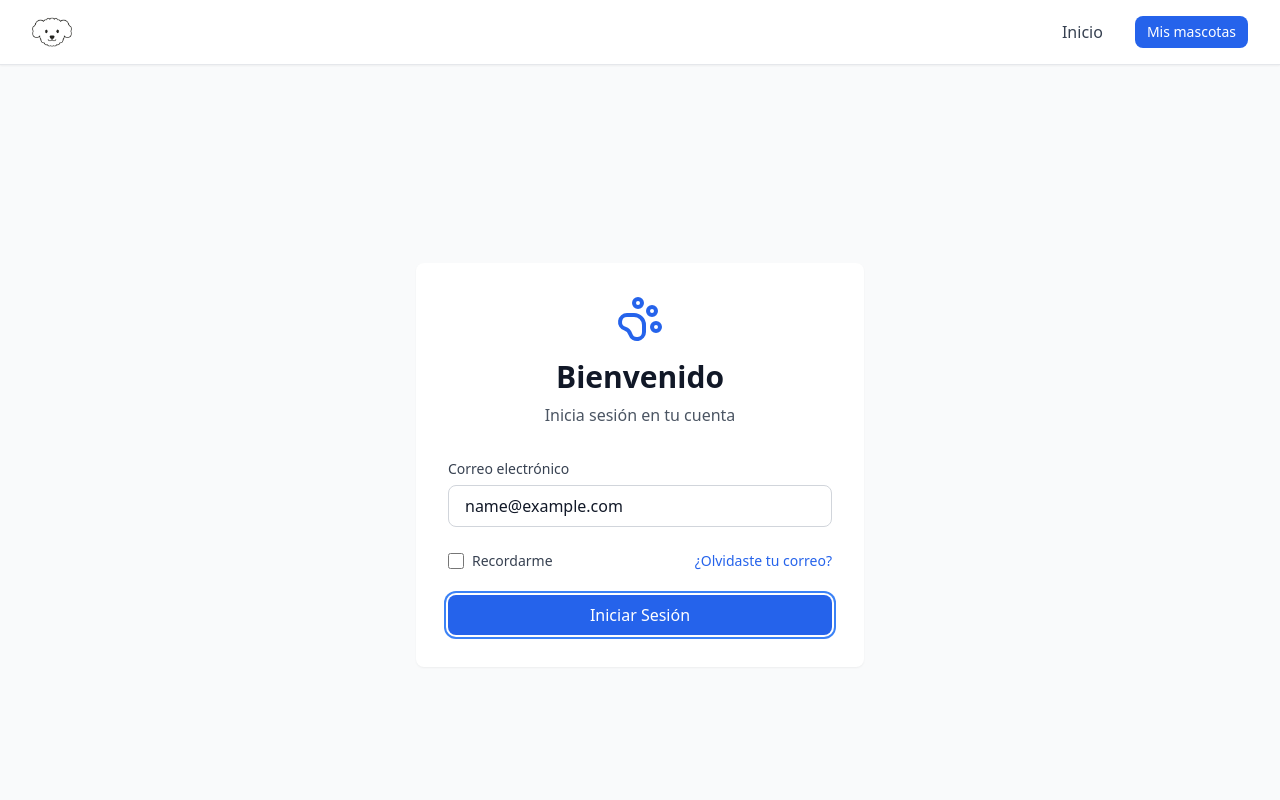
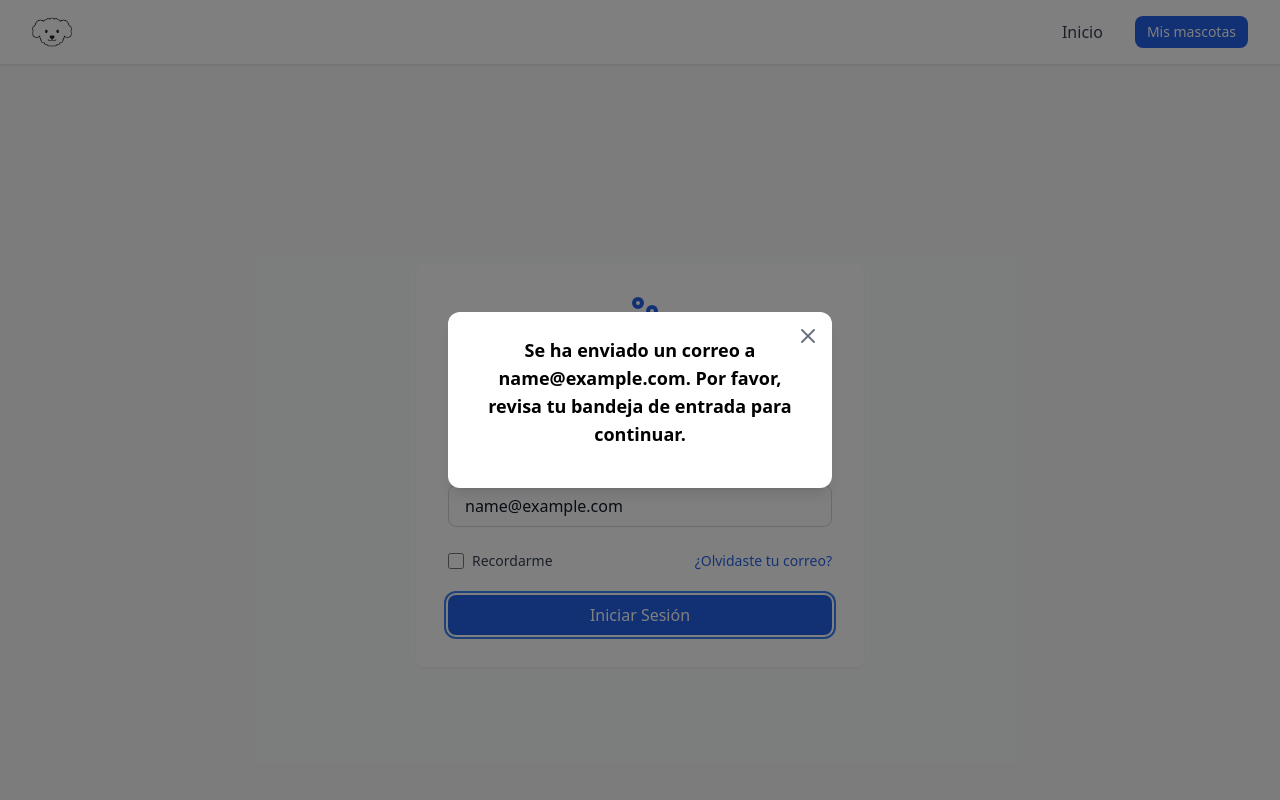
Before and after one commit to Million1701/Lulutracker, a React (Vite) app: page /login in a window 1280 px wide. Both pictures are taken after typing "name@example.com" into the empty fields and a click on the button "Iniciar Sesión". Shown: the top 800 px of the page. Built offline with nearby package versions, Linux system fonts and the light colour scheme; no server answers.

Commit message:
Agregue modal y carga en el login y agregue tambien carga en petform

```diff
--- a/src/components/PetForm.tsx
+++ b/src/components/PetForm.tsx
@@ -18,6 +18,7 @@ import { petService } from '../services/petService';
 import { PET_SIZES, PET_SPECIES } from '../utils/constants';
 import { supabase } from '../lib/supabase';
 import { Link, useNavigate, useParams } from 'react-router-dom';
+import { LoadingScreen } from './LoadingScreen';
 
 interface PetFormProps {
   mode?: 'create' | 'edit';
@@ -258,6 +259,7 @@ const PetForm: React.FC<PetFormProps> = ({
   ];
 
   return (
+    <>
       <div className="max-w-2xl mx-auto w-full h-full sm:h-fit sm:max-h-[800px] overflow-auto">
         <Card className="p-4 sm:p-8 rounded-none sm:rounded-lg pb-24 sm:pb-8">
           <h2 className="text-3xl font-bold text-gray-900 mb-2">
@@ -360,6 +362,7 @@ const PetForm: React.FC<PetFormProps> = ({
                     type="date"
                     value={formData.birth_date}
                     onChange={handleInputChange}
+                    className="w-full"
                   />
                 </div>
 
@@ -572,9 +575,9 @@ const PetForm: React.FC<PetFormProps> = ({
               <div className="space-y-6">
                 <div className="bg-blue-50 border-l-4 border-blue-400 p-4 mb-6">
                   <p className="text-sm text-blue-800">
-                  <strong>Información del dueño (opcional):</strong> Agrega tus
-                  redes sociales para que puedan identificarte como el dueño de
-                  la mascota.
+                    <strong>Información del dueño (opcional):</strong> Agrega
+                    tus redes sociales para que puedan identificarte como el
+                    dueño de la mascota.
                   </p>
                 </div>
 
@@ -683,6 +686,9 @@ const PetForm: React.FC<PetFormProps> = ({
           </form>
         </Card>
       </div>
+
+      {loading === true ? <LoadingScreen /> : <></>}
+    </>
   );
 };
 
--- a/src/pages/Login.tsx
+++ b/src/pages/Login.tsx
@@ -1,24 +1,34 @@
 import { Link } from 'react-router-dom';
-import { PawPrint } from 'lucide-react';
+import { PawPrint, X } from 'lucide-react';
 import Card from '../components/ui/Card';
 import Input from '../components/ui/Input';
 import Button from '../components/ui/Button';
 import { useState } from 'react';
 import { supabase } from '../lib/supabase';
+import { LoadingScreen } from '../components/LoadingScreen';
 
 const Login = () => {
   const [email, setEmail] = useState<string>('');
+  const [loading, setLoading] = useState<boolean>(false);
+  const [isModal, setIsModal] = useState<boolean>(false);
 
   const handleSendCode = async (e: React.FormEvent) => {
     e.preventDefault();
-    const { data, error } = await supabase.auth.signInWithOtp({ email });
+
+    try {
+      setLoading(true);
+      const { error } = await supabase.auth.signInWithOtp({ email });
       if (error) return alert('Error al enviar el código: ' + error.message);
-
-    console.log(data);
-    console.log('se envio un codigo al correo');
+    } catch (err) {
+      console.error('Error sending code:', err);
+    } finally {
+      setLoading(false);
+      setIsModal(true);
+    }
   };
 
   return (
+    <>
       <div className="flex min-h-[calc(100vh-4rem)] items-center justify-center px-4 py-12">
         <Card className="w-full max-w-md p-8">
           <div className="mb-8 text-center">
@@ -56,6 +66,29 @@ const Login = () => {
           </form>
         </Card>
       </div>
+
+      {loading === true ? <LoadingScreen /> : <></>}
+
+      {isModal && (
+        <div className="fixed inset-0 z-50 bg-black/50 flex items-center justify-center">
+          <div className="bg-white rounded-xl p-6 w-[90%] max-w-sm shadow-lg relative">
+            {/* Botón X */}
+            <button
+              onClick={() => setIsModal(false)}
+              className="absolute top-3 right-3 text-gray-500 hover:text-black text-xl"
+            >
+              <X className="h-6 w-6" />
+            </button>
+
+            <p className="text-lg font-semibold text-center mb-4">
+              Se ha enviado un correo a{' '}
+              <span className="font-bold">{email}</span>. Por favor, revisa tu
+              bandeja de entrada para continuar.
+            </p>
+          </div>
+        </div>
+      )}
+    </>
   );
 };
 
```
Lines whose indentation alone changed are shown as unchanged.
